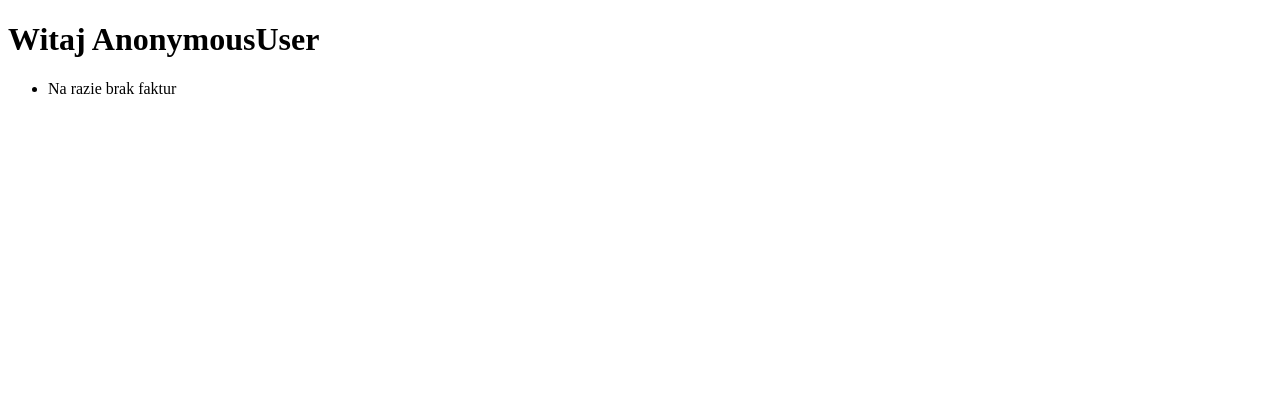
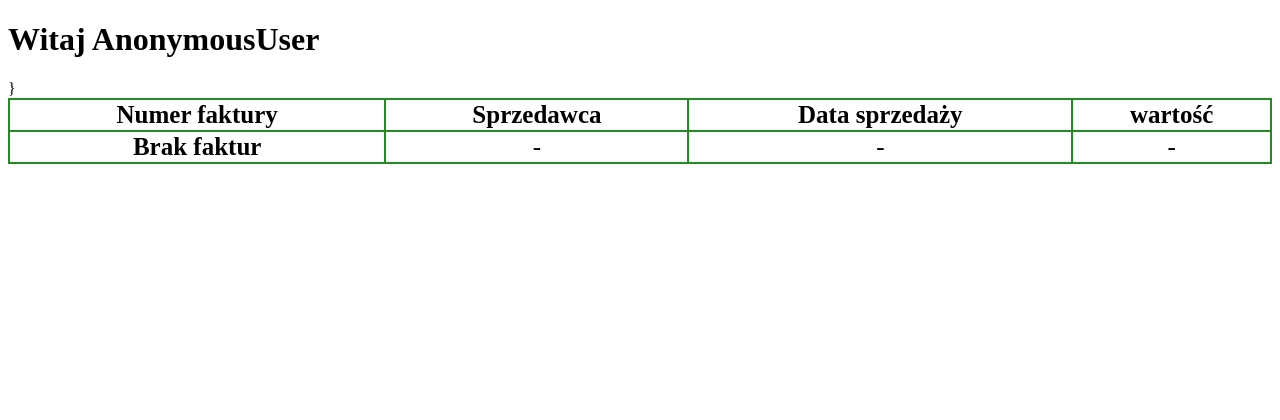
Before and after one commit to LaskiKa/Loyalty-program, a Django app: template Loyalty_project/templates/Loyalty_program_app/invoices_list.html in a window 1280 px wide. Shown: the part 158-578 px from the top of the page. Run offline with Django 4.2, Linux system fonts and the light colour scheme; the template is opened without the code that fills it, so the values that code supplies are empty.

Commit message:
Invoices_list html, style.css update

```diff
--- a/Loyalty_project/Loyalty_program_app/static/style.css
+++ b/Loyalty_project/Loyalty_program_app/static/style.css
@@ -4,6 +4,17 @@ header {
   display: flex;
   justify-content: center;
   background-image: linear-gradient(green, darkgreen, green);
+}
+table {
+  width: 100%;
+}
+
+table, th, td {
+  border: 2px solid forestgreen;
+  border-collapse: collapse;
+  font-size: 25px;
+  text-align: center;
+
 }
 
 nav {
--- a/Loyalty_project/templates/Loyalty_program_app/invoices_list.html
+++ b/Loyalty_project/templates/Loyalty_program_app/invoices_list.html
@@ -1,17 +1,34 @@
 {% extends "Loyalty_program_app/user-main-site.html" %}
-
 
 
 {% block content %}
 
-<ul>
+<table>
+    <thead>
+    <tr>
+        <th>Numer faktury</th>
+        <th>Sprzedawca</th>
+        <th> Data sprzedaży</th>
+        <th> wartość</th>
+    </tr>
+    </thead>
+    <tbody>
     {% for invoice in object_list %}
-    <li> {{invoice.invoice_number}}</li>
-    {% empty %}
-    <li>Na razie brak faktur</li>
+    <tr>
+        <th class="invoice-table"><a href="">{{invoice.invoice_number}} </a></th>
+        <td class="invoice-table">{{invoice.vendor}}</td>
+        <td class="invoice-table">{{invoice.sale_date|date:"d.m.Y" }}</td>
+        <td class="invoice-table">{{invoice.total_price}} zł</td>
+    </tr>
+    {% empty %}}
+    <tr>
+        <th class="invoice-table">Brak faktur</th>
+        <td class="invoice-table">-</td>
+        <td class="invoice-table">-</td>
+        <td class="invoice-table">-</td>
+    </tr>
     {% endfor %}
-
-</ul>
-
+    </tbody>
+</table>
 
 {% endblock %}
--- a/Loyalty_project/templates/Loyalty_program_app/user-main-site.html
+++ b/Loyalty_project/templates/Loyalty_program_app/user-main-site.html
@@ -13,4 +13,3 @@
     {% endblock %}
 
 {% block h2 %} {% endblock %}
-s
```
